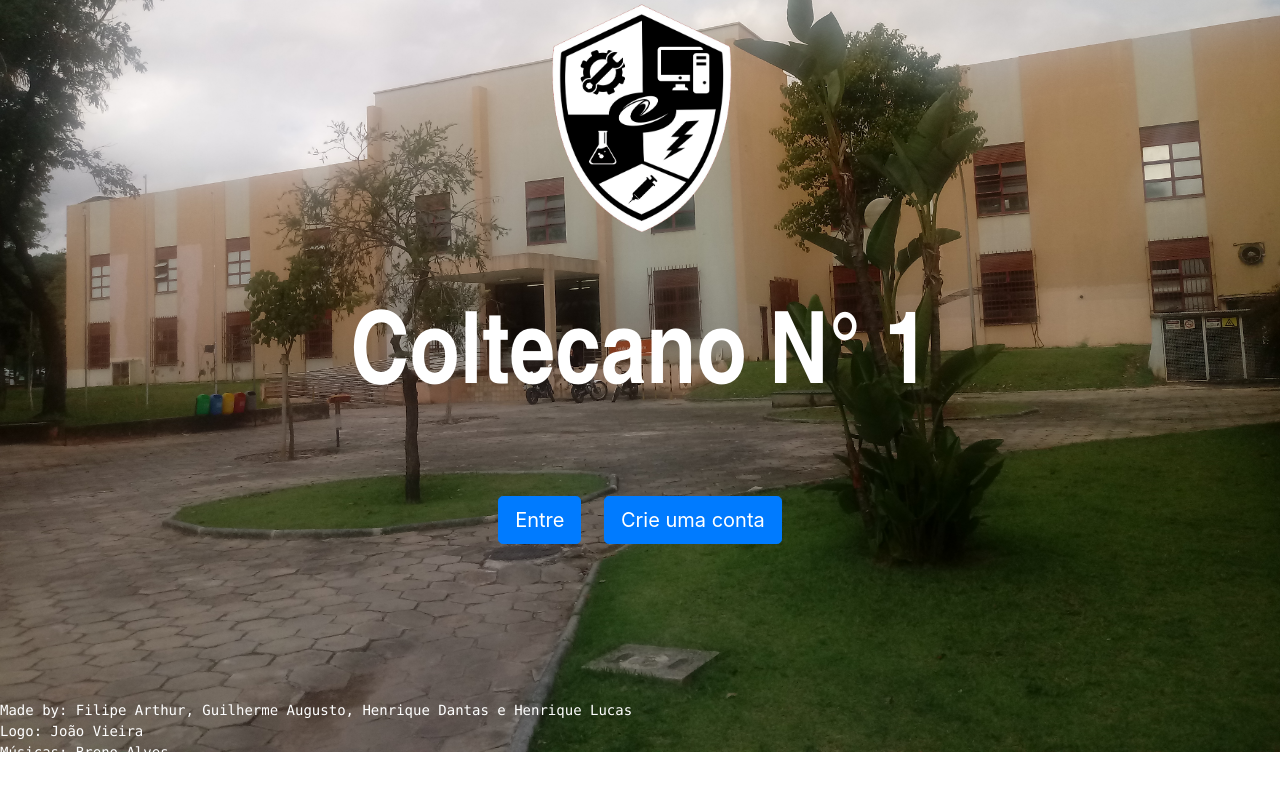
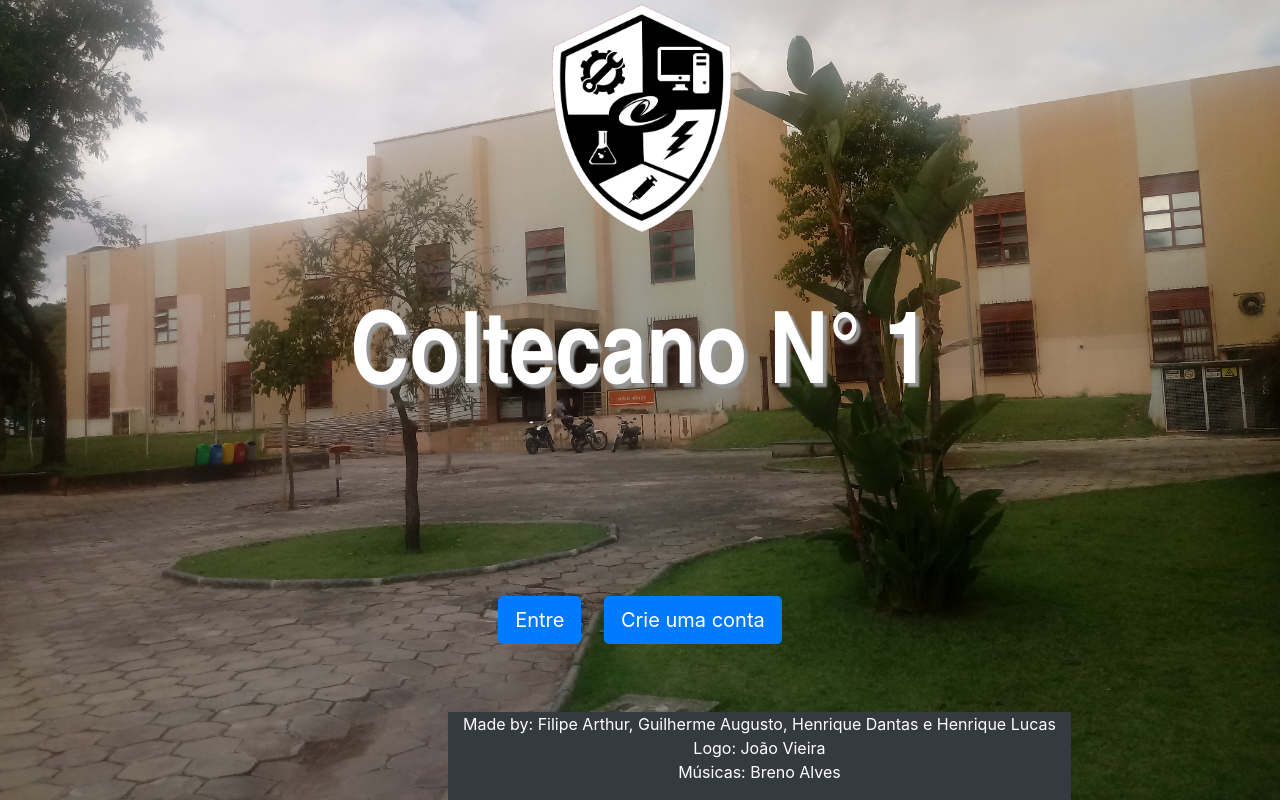
Before and after one commit to HenriqueLucasGomes/ColtecanoNumero1, a PHP site: page / in a window 1280 px wide. Run offline with PHP 8.4, Linux system fonts and the light colour scheme.

Commit message:
Melhoria

```diff
--- a/css/index.css
+++ b/css/index.css
@@ -26,7 +26,8 @@
     color:white;
     font-size: 100px;
     padding-top: 6%;
-    padding-bottom: 6%;
+    padding-bottom: 15%;
+    text-shadow: 4px 4px 2px rgba(150, 150, 150, 1);
 }
 
 
@@ -38,9 +39,11 @@
 
 .autores {
 
-    bottom: 0;
+    bottom: 0px;
     position: absolute;
     color: white;
+    margin-left: 35%;
+    /* text-align: center; */
 }
 
 .bt{
--- a/index.html
+++ b/index.html
@@ -30,11 +30,12 @@
     </div>
 
 
-    <footer>
-    <pre class="autores">Made by: Filipe Arthur, Guilherme Augusto, Henrique Dantas e Henrique Lucas
-Logo: João Vieira
-Músicas: Breno Alves
-    </pre>
+    <footer class="bg-dark text-center align-center autores">
+      <div class="container">
+        <p class="text-white ">
+    Made by: Filipe Arthur, Guilherme Augusto, Henrique Dantas e Henrique Lucas<br>Logo: João Vieira<br>Músicas: Breno Alves
+        </p>
+      </div>
     </footer>
   </body>
 </html>
```
